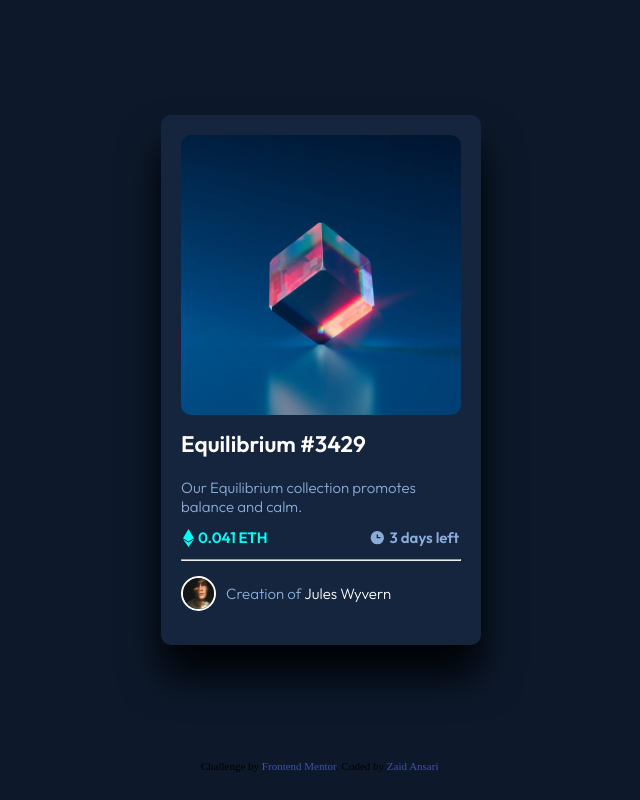
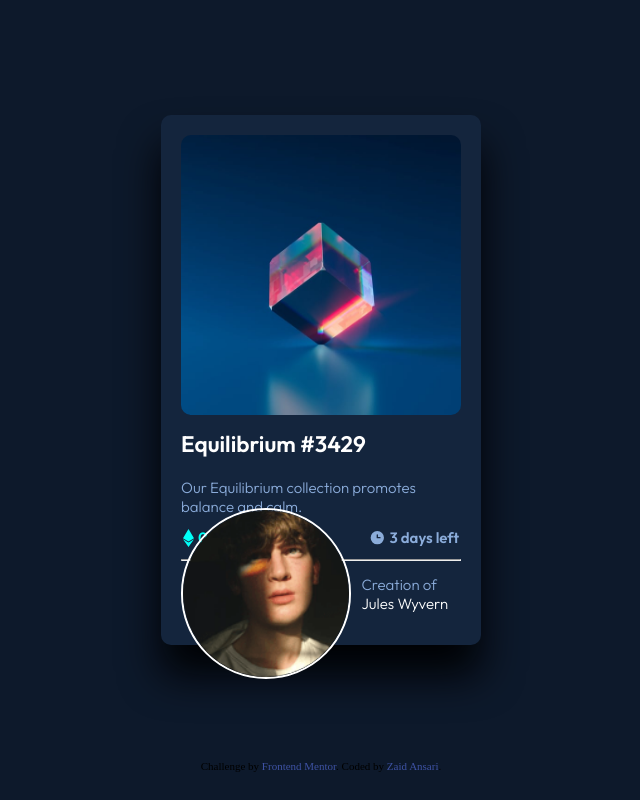
Before and after one commit to zaidansari42/NFT-preview-card-component-main, a plain HTML site: page index.html in a window 1280 px wide. Shown: the whole page, without its empty margins (319-959 px from the left). Drawn offline with Linux system fonts and the light colour scheme.

Commit message:
updated footer

```diff
--- a/styles.css
+++ b/styles.css
@@ -81,12 +81,13 @@ div .comp {
 }
 
 footer img {
-  max-width: 35px;
+  max-width: 100%;
   border: 2px solid white;
   border-radius: 50%;
 }
 
 .foot {
+  max-height: 35px;
   display: flex;
   align-items: center;
   margin: 15px auto;
```
